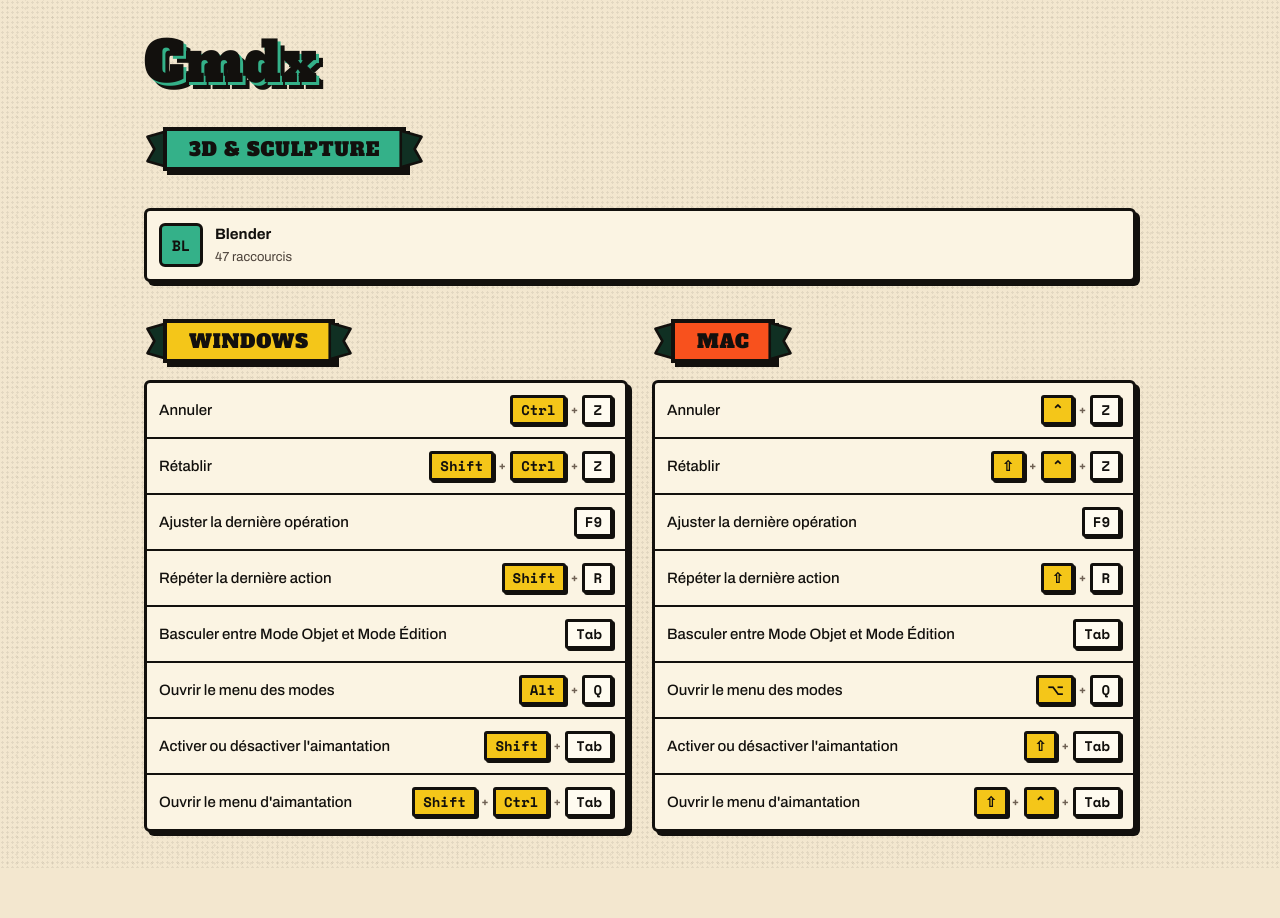
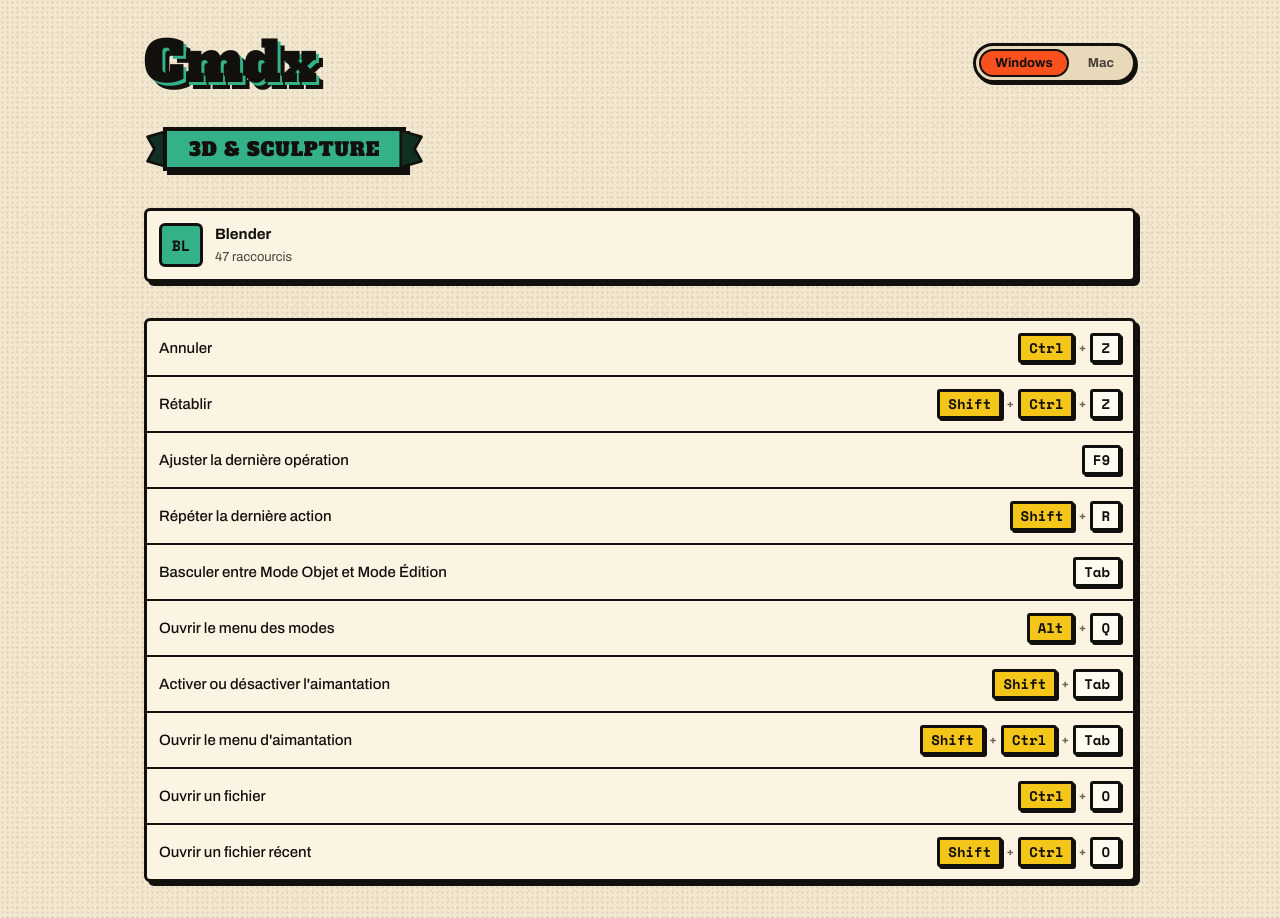
Before and after one commit to LucasN-ux/Kclacki, a Next.js app: page / in a window 1280 px wide. Before the commit the page ends 868 px from the top, so only its background shows below. Built offline with nearby package versions, Linux system fonts and the light colour scheme.

Commit message:
feat(platform): add the Windows/Mac toggle, remembered in the browser

```diff
--- a/src/app/layout.tsx
+++ b/src/app/layout.tsx
@@ -1,4 +1,5 @@
 import type { Metadata } from "next";
+import { PlatformProvider } from "@/hooks/usePlatform";
 import { fontVariables } from "./fonts";
 import "./globals.css";
 
@@ -12,7 +13,9 @@
   return (
     // lang is set per language segment on day 4; French while the pages are built.
     <html lang="fr" className={fontVariables}>
-      <body>{children}</body>
+      <body>
+        <PlatformProvider>{children}</PlatformProvider>
+      </body>
     </html>
   );
 }
--- a/src/app/page.module.css
+++ b/src/app/page.module.css
@@ -5,6 +5,14 @@
   display: flex;
   flex-direction: column;
   gap: var(--space-6);
+}
+
+.header {
+  display: flex;
+  align-items: center;
+  justify-content: space-between;
+  gap: var(--space-4);
+  flex-wrap: wrap;
 }
 
 .title {
--- a/src/app/page.tsx
+++ b/src/app/page.tsx
@@ -1,5 +1,6 @@
+import { PlatformToggle } from "@/components/features/PlatformToggle";
+import { ShortcutListForPlatform } from "@/components/features/ShortcutListForPlatform";
 import { Ribbon } from "@/components/ui/Ribbon";
-import { ShortcutList } from "@/components/ui/ShortcutRow";
 import { SoftwareCard } from "@/components/ui/SoftwareCard";
 import { SOFTWARE_LIST, getSoftware } from "@/data";
 import styles from "./page.module.css";
@@ -9,11 +10,14 @@
 export default function Home() {
   const locale = "fr" as const;
   const blender = getSoftware("blender");
-  const shortcuts = blender ? blender.shortcuts.slice(0, 8) : [];
+  const shortcuts = blender ? blender.shortcuts.slice(0, 10) : [];
 
   return (
     <main className={styles.page}>
-      <h1 className={styles.title}>Cmdx</h1>
+      <header className={styles.header}>
+        <h1 className={styles.title}>Cmdx</h1>
+        <PlatformToggle locale={locale} />
+      </header>
 
       <Ribbon>3D &amp; sculpture</Ribbon>
 
@@ -23,16 +27,7 @@
         ))}
       </div>
 
-      <div className={styles.columns}>
-        <section className={styles.column}>
-          <Ribbon color="yellow">Windows</Ribbon>
-          <ShortcutList shortcuts={shortcuts} platform="win" locale={locale} />
-        </section>
-        <section className={styles.column}>
-          <Ribbon color="orange">Mac</Ribbon>
-          <ShortcutList shortcuts={shortcuts} platform="mac" locale={locale} />
-        </section>
-      </div>
+      <ShortcutListForPlatform shortcuts={shortcuts} locale={locale} />
     </main>
   );
 }
--- /dev/null
+++ b/src/components/features/PlatformToggle.module.css
@@ -0,0 +1,34 @@
+.toggle {
+  display: inline-flex;
+  padding: 3px;
+  gap: 3px;
+  background: var(--paper-deep);
+  border: var(--stroke-2) solid var(--ink);
+  border-radius: var(--radius-pill);
+  box-shadow: var(--shadow-hard-sm);
+}
+
+.option {
+  border: 2px solid transparent;
+  background: none;
+  cursor: pointer;
+  padding: 3px 14px;
+  border-radius: var(--radius-pill);
+  font: inherit;
+  font-size: 13px;
+  line-height: 18px;
+  font-weight: 700;
+  color: var(--ink-soft);
+}
+
+.option:hover {
+  color: var(--ink);
+}
+
+/* The selected side is orange AND pressed for assistive technology:
+   the state is never carried by the color alone. */
+.option[aria-pressed="true"] {
+  background: var(--orange);
+  border-color: var(--ink);
+  color: var(--ink);
+}
--- /dev/null
+++ b/src/components/features/PlatformToggle.tsx
@@ -0,0 +1,40 @@
+"use client";
+
+import { usePlatform } from "@/hooks/usePlatform";
+import type { Locale } from "@/domain/locale";
+import type { Platform } from "@/domain/schema";
+import styles from "./PlatformToggle.module.css";
+
+const GROUP_LABEL: Record<Locale, string> = {
+  en: "Shortcut platform",
+  fr: "Plateforme des raccourcis",
+};
+
+const OPTIONS: { value: Platform; label: string }[] = [
+  { value: "win", label: "Windows" },
+  { value: "mac", label: "Mac" },
+];
+
+export function PlatformToggle({ locale }: { locale: Locale }) {
+  const { platform, setPlatform } = usePlatform();
+
+  return (
+    <div
+      className={styles.toggle}
+      role="group"
+      aria-label={GROUP_LABEL[locale]}
+    >
+      {OPTIONS.map((option) => (
+        <button
+          key={option.value}
+          type="button"
+          className={styles.option}
+          aria-pressed={platform === option.value}
+          onClick={() => setPlatform(option.value)}
+        >
+          {option.label}
+        </button>
+      ))}
+    </div>
+  );
+}
--- /dev/null
+++ b/src/components/features/ShortcutListForPlatform.tsx
@@ -0,0 +1,20 @@
+"use client";
+
+import { ShortcutList } from "@/components/ui/ShortcutRow";
+import type { Locale } from "@/domain/locale";
+import type { Shortcut } from "@/domain/schema";
+import { usePlatform } from "@/hooks/usePlatform";
+
+// Same list as ShortcutList, but following the Windows / Mac toggle.
+export function ShortcutListForPlatform({
+  shortcuts,
+  locale,
+}: {
+  shortcuts: Shortcut[];
+  locale: Locale;
+}) {
+  const { platform } = usePlatform();
+  return (
+    <ShortcutList shortcuts={shortcuts} platform={platform} locale={locale} />
+  );
+}
--- /dev/null
+++ b/src/hooks/usePlatform.tsx
@@ -0,0 +1,100 @@
+"use client";
+
+import {
+  createContext,
+  useCallback,
+  useContext,
+  useMemo,
+  useSyncExternalStore,
+} from "react";
+import { z } from "zod";
+import type { Platform } from "@/domain/schema";
+
+const STORAGE_KEY = "cmdx.platform";
+const CHANGE_EVENT = "cmdx:platform-change";
+
+// Anything can end up in localStorage (hand edited, corrupted, from an older
+// version): it is validated like any other outside data, never trusted.
+const StoredPlatform = z.enum(["win", "mac"]);
+
+type PlatformContextValue = {
+  platform: Platform;
+  setPlatform: (platform: Platform) => void;
+};
+
+const PlatformContext = createContext<PlatformContextValue | null>(null);
+
+function detectPlatform(): Platform {
+  if (typeof navigator === "undefined") return "win";
+  return /Mac|iPhone|iPad/.test(navigator.userAgent) ? "mac" : "win";
+}
+
+// Used when storage is blocked (private mode): the toggle still works,
+// it is just forgotten when the tab closes.
+let chosenInThisVisit: Platform | null = null;
+
+// Read once per render, in the browser only: the stored choice, or the
+// platform the visitor is browsing from.
+function getPlatform(): Platform {
+  try {
+    const stored = StoredPlatform.safeParse(localStorage.getItem(STORAGE_KEY));
+    if (stored.success) return stored.data;
+  } catch {
+    // Private mode or blocked storage: fall back to the values below.
+  }
+  return chosenInThisVisit ?? detectPlatform();
+}
+
+// On the server there is no browser: the HTML is always rendered for Windows,
+// so the same page can be cached for everyone, then corrected once in the browser.
+function getServerPlatform(): Platform {
+  return "win";
+}
+
+function subscribe(onChange: () => void): () => void {
+  // "storage" fires when another tab changes the choice, the custom event when
+  // this tab does.
+  window.addEventListener("storage", onChange);
+  window.addEventListener(CHANGE_EVENT, onChange);
+  return () => {
+    window.removeEventListener("storage", onChange);
+    window.removeEventListener(CHANGE_EVENT, onChange);
+  };
+}
+
+export function PlatformProvider({ children }: { children: React.ReactNode }) {
+  const platform = useSyncExternalStore(
+    subscribe,
+    getPlatform,
+    getServerPlatform,
+  );
+
+  const setPlatform = useCallback((next: Platform) => {
+    chosenInThisVisit = next;
+    try {
+      localStorage.setItem(STORAGE_KEY, next);
+    } catch {
+      // Nothing to do: the choice simply lasts for this visit.
+    }
+    window.dispatchEvent(new Event(CHANGE_EVENT));
+  }, []);
+
+  const value = useMemo(
+    () => ({ platform, setPlatform }),
+    [platform, setPlatform],
+  );
+
+  return (
+    <PlatformContext.Provider value={value}>
+      {children}
+    </PlatformContext.Provider>
+  );
+}
+
+export function usePlatform(): PlatformContextValue {
+  const context = useContext(PlatformContext);
+  if (!context) {
+    throw new Error("usePlatform must be used inside <PlatformProvider>");
+  }
+  return context;
+}
```
